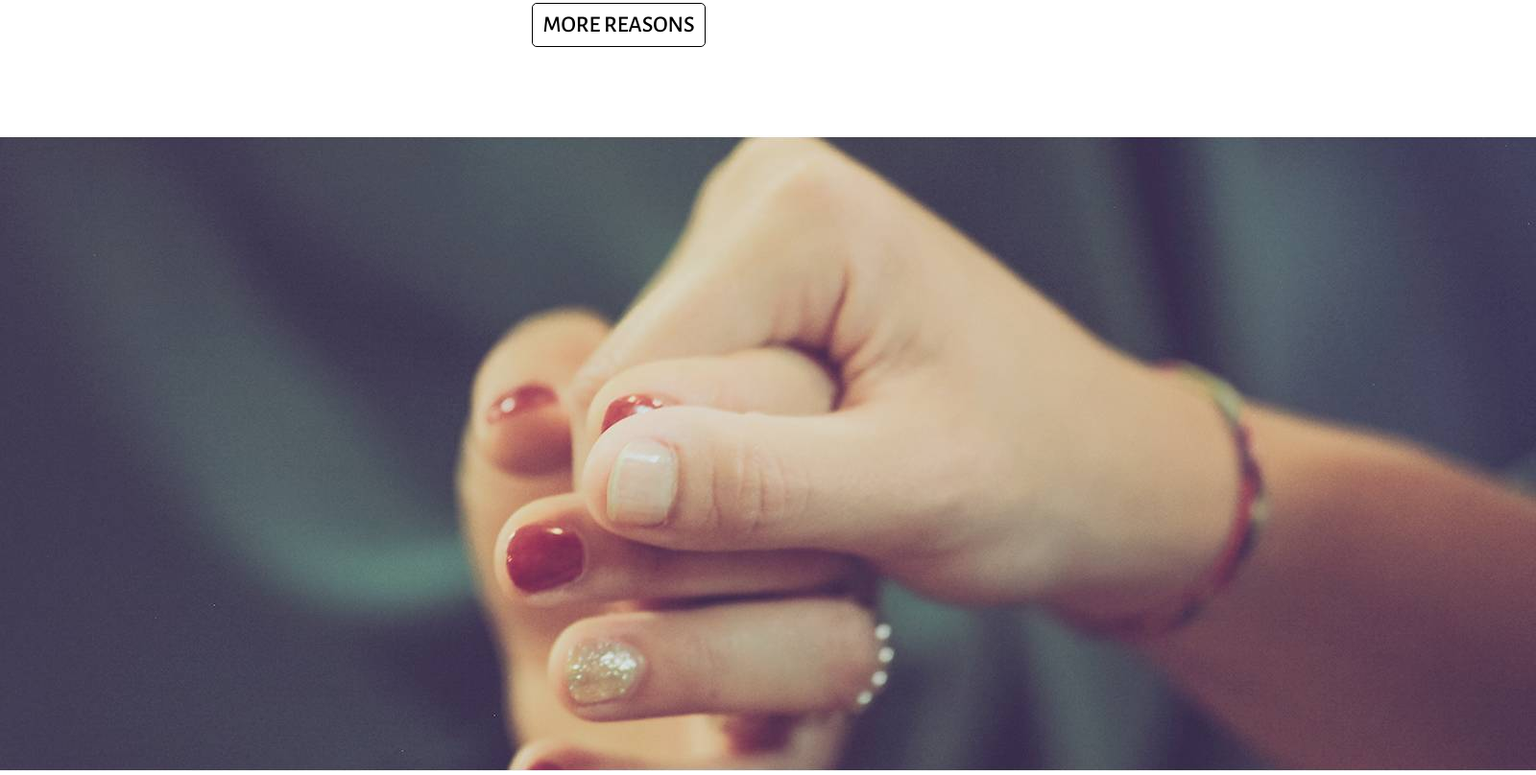
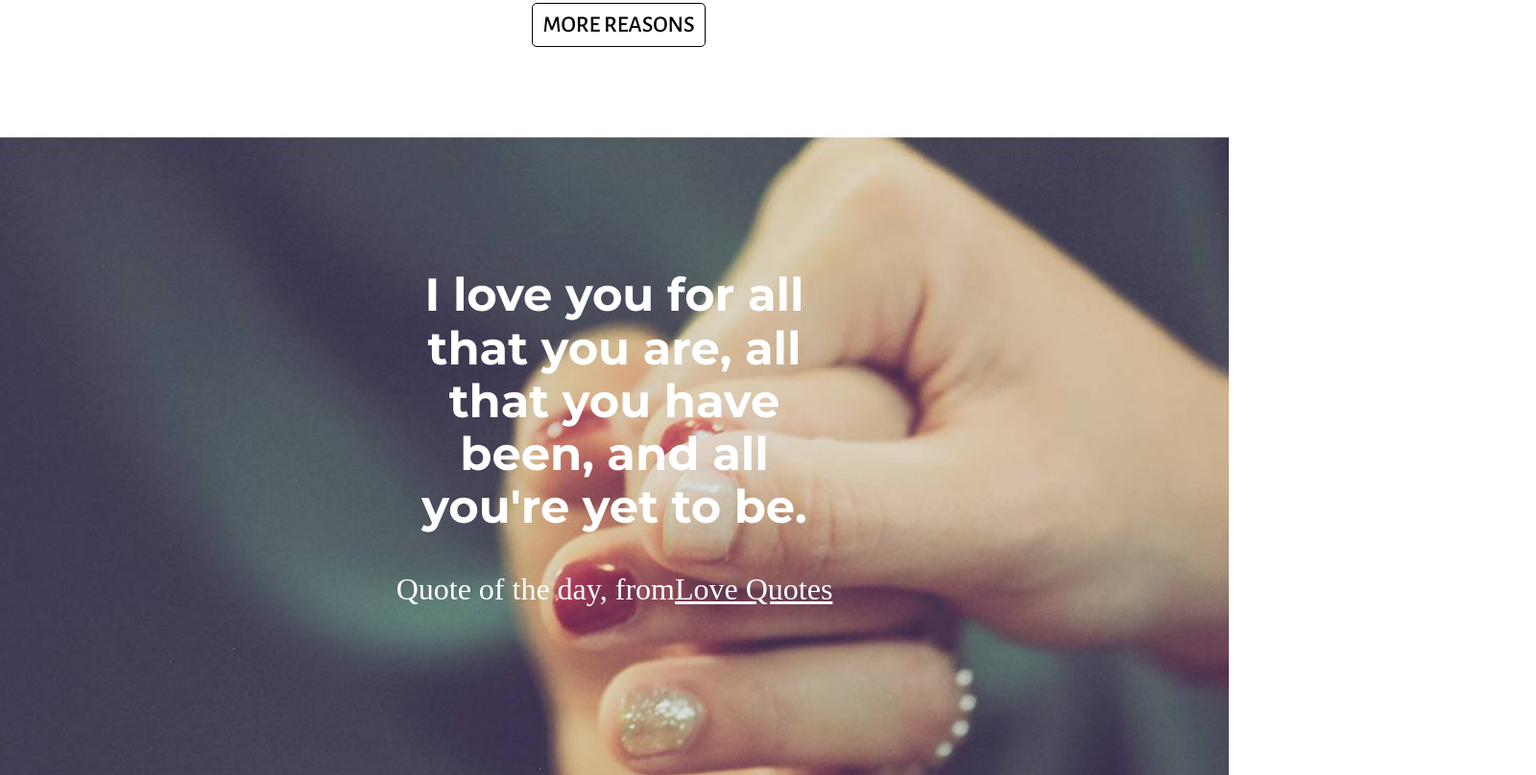
Before and after one commit to AlexGuzman98/PSD-PROYECTO2, a website: page index.html in a window 1280 px wide. Shown: the part 2805-3613 px from the top of the page at 96% size, 1600 px wide, since content can reach past the window. Drawn offline with nearby package versions, Linux system fonts and the light colour scheme.

Commit message:
Agrego texto imagen hands y mas cambios pequenos

```diff
--- a/SASS/Partials/_reasontobehappy.scss
+++ b/SASS/Partials/_reasontobehappy.scss
@@ -44,3 +44,18 @@ h2{
   font-family: $fontRaleway;
   padding:10px 8px 0px 40px;
 }
+.contenido-hands{
+  background-image: url("/img/hand.jpg");
+  background-size: cover;
+}
+.contenido-hands {
+    text-align: center;
+    padding: 100px 400px 200px 400px;
+    color: white;
+  p{
+    font-size: 2em;
+  }
+  a{
+    color: white
+  }
+}
--- a/index.html
+++ b/index.html
@@ -78,7 +78,12 @@
             <div class="btn-espacio">
                <a class="btn-black" href="#">MORE REASONS</a>
             </div>
-            <img src="img/hand.jpg" alt="Hands">
+
+            <div class="contenido-hands">
+              <h2>I love you for all that you are, all that you have been,
+                and all you're yet to be.</h2>
+                <p>Quote of the day, from<a href="#">Love Quotes</a></p>
+            </div>
 
          <!-- Contenido Posters -->
          <div class="contente-posters">
@@ -132,6 +137,7 @@
                <button type="submit">Submit</button>
             </div>
          </div>
+         <!-- Footer Down -->
          <div class="footer-down">
             <ul>
                <li><img src="img/facebook.png" alt="facebook"></li>
```
Also changed, not shown: public/css/styles.css.
